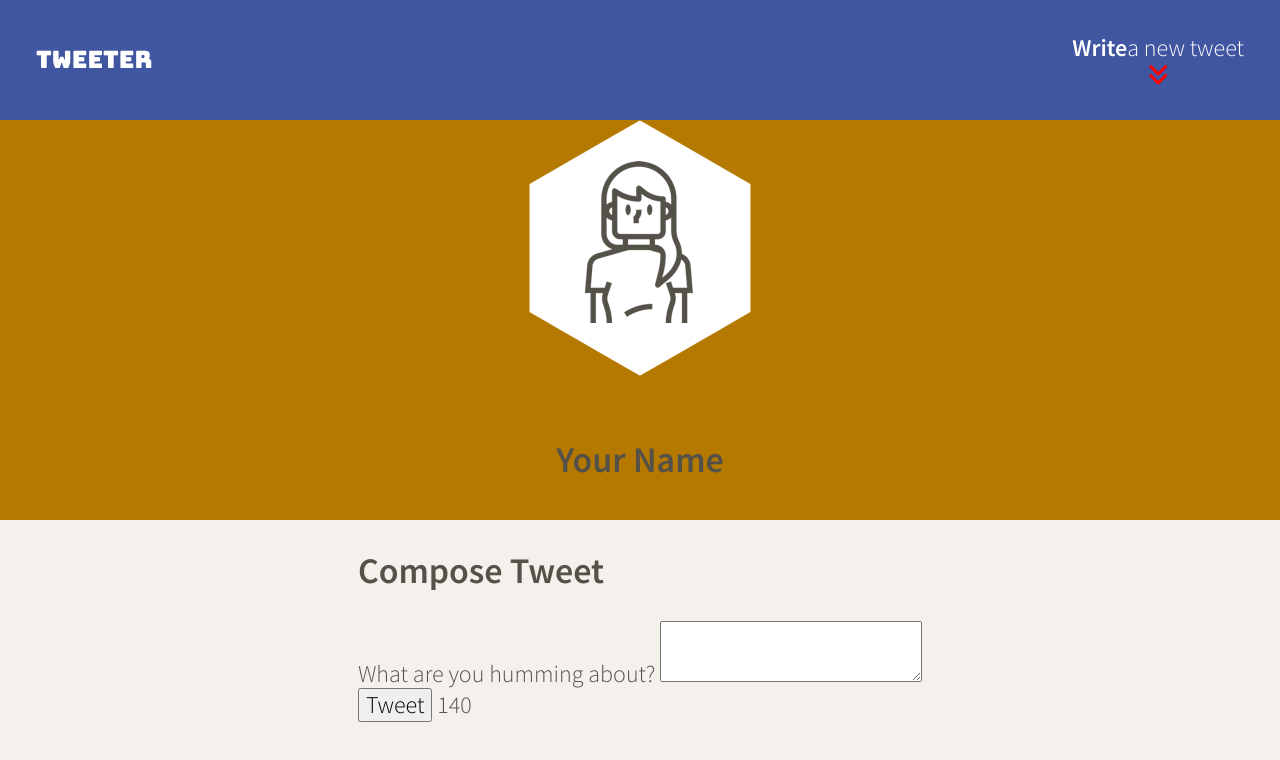
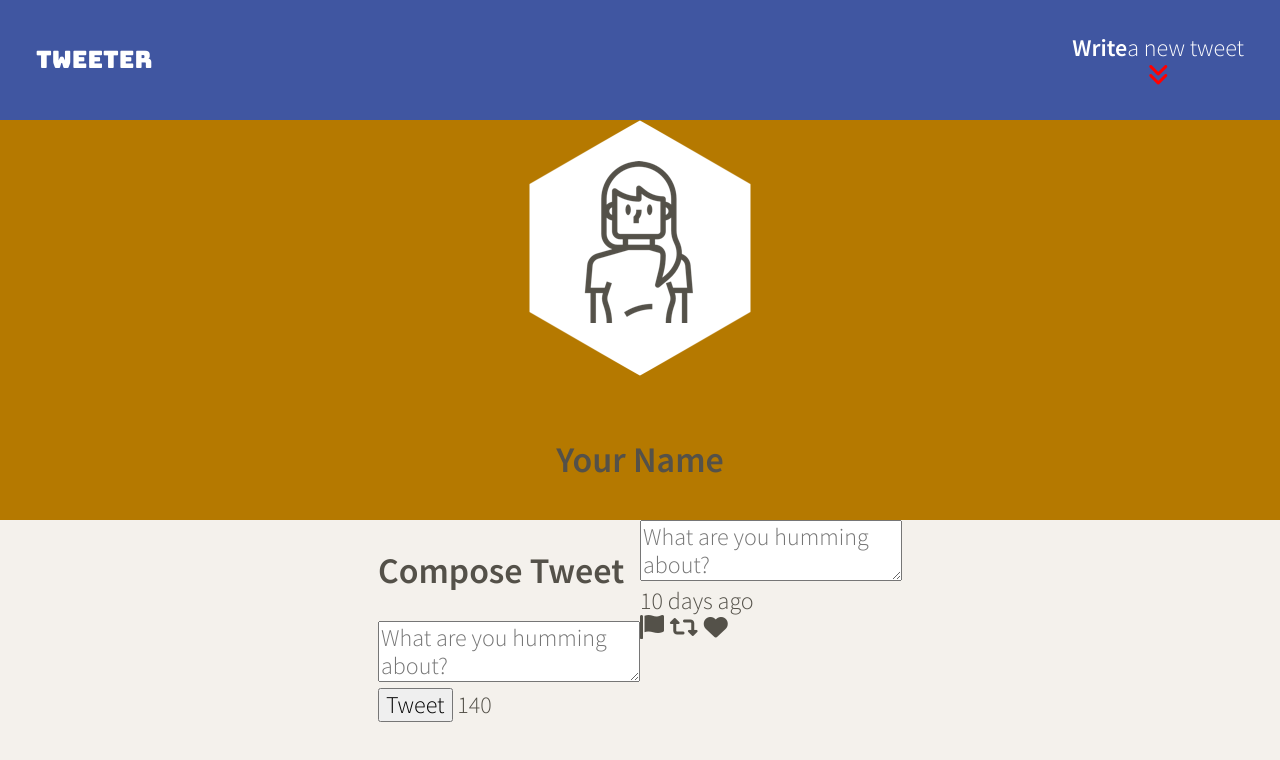
Before and after one commit to sonia0409/Tweeter, a website: page public/index.html in a window 1280 px wide. Drawn offline with nearby package versions, Linux system fonts and the light colour scheme.

Commit message:
new tweet-container added

```diff
--- a/public/index.html
+++ b/public/index.html
@@ -16,6 +16,8 @@
     <link rel="stylesheet" href="/styles/layout.css" type="text/css" />
     <link rel="stylesheet" href="/styles/nav.css" type="text/css" />
     <link rel="stylesheet" href="/styles/header.css" type="text/css" />
+    <!-- style sheet link for the new-tweet -->
+    <link rel="stylesheet" href="/styles/new-tweet.css" type="text/css" />
 
     <!-- External JS -->
     <script src="https://ajax.googleapis.com/ajax/libs/jquery/3.4.1/jquery.min.js"></script>
@@ -51,14 +53,33 @@
       <section class="new-tweet">
         <h2>Compose Tweet</h2>
         <form method="POST" action="/tweets">
-          <label for="tweet-text">What are you humming about?</label>
-          <textarea name="text" id="tweet-text"></textarea>
-          <div>
+        <div class="text-area">
+          <label for="tweet-text"></label>
+          <textarea name="text" id="tweet-text" placeholder="What are you humming about?"></textarea>
+        </div>
+          <div class="button-counter">
             <button type="submit">Tweet</button>
             <output name="counter" class="counter" for="tweet-text">140</output>
           </div>
         </form>
       </section>
+      <section>
+        <article class="tweet-container">
+          <div>
+            <textarea name="text" id="tweet-text" placeholder="What are you humming about?"></textarea>
+          </div>
+          <div class="post-days">
+            <span>10 days ago</span>
+            <div class=icons>
+            <i id="flag" class="fa-solid fa-flag"></i>
+            <i id="retweet" class="fa-solid fa-retweet"></i>
+            <i id="heart" class="fa-solid fa-heart"></i>
+          </div>
+          </div>
+        </article>
+      </section>
     </main>
   </body>
+   <!-- counter JS -->
+   <script type="text/javascript" src="/scripts/composer-char-counter.js"></script>
 </html>
```
